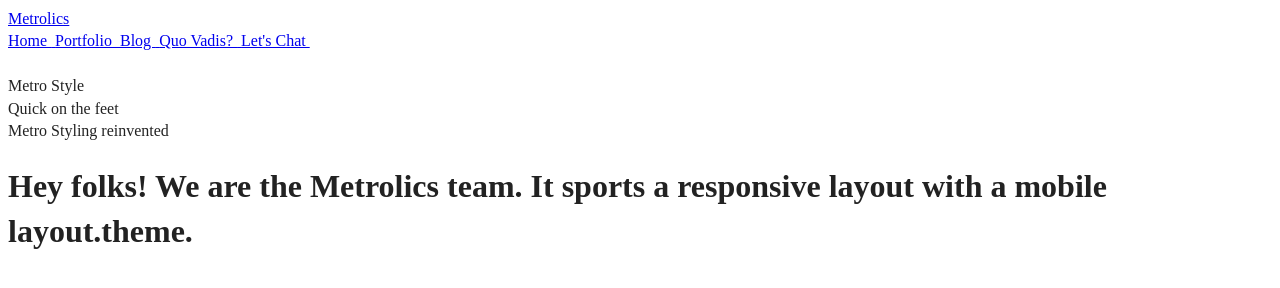
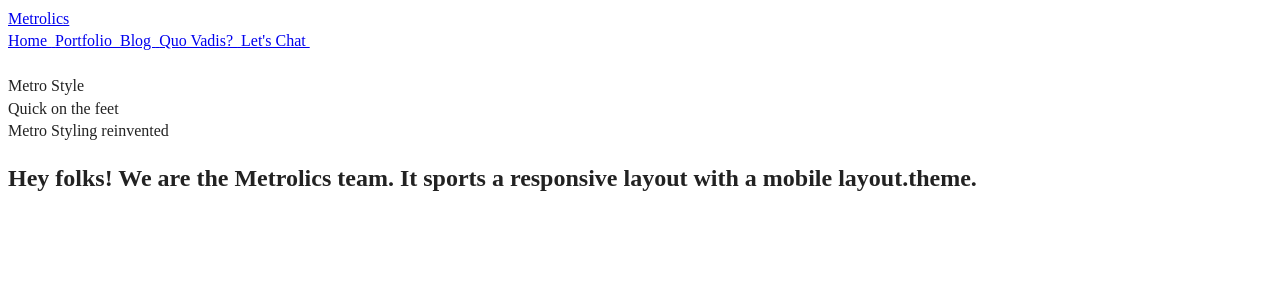
Before and after one commit to brunaguarizo/project_assignment02, a website: page index.html in a window 1280 px wide. Drawn offline with Linux system fonts and the light colour scheme.

Commit message:
INTRO content adjust

```diff
--- a/index.html
+++ b/index.html
@@ -37,7 +37,7 @@
     </div>
   </nav>
 <!-- NAV BAR -->
-<!-- SECTION 01 -->
+<!-- SECTION 01 - BANNER -->
   <section class="section01">
       <div class="banner">
         <img class="banner-image" src="" alt=""/>
@@ -55,12 +55,12 @@
         </div>
       </div>
   </section>
-<!-- SECTION 01 -->
-<!-- INTRO -->
-  <div class="intro">
+<!-- SECTION 01 - BANNER -->
+<!-- SECTION 02 - INTRO -->
+  <section class="section02">
     <h1>Hey folks! We are the <span id="metrolics-highlight">Metrolics</span> team. It sports a responsive layout with a mobile layout.theme.</h1>
-  </div>
-<!-- INTRO -->
+  </section>
+<!-- SECTION 02 - INTRO -->
 
 </body>
 
```
